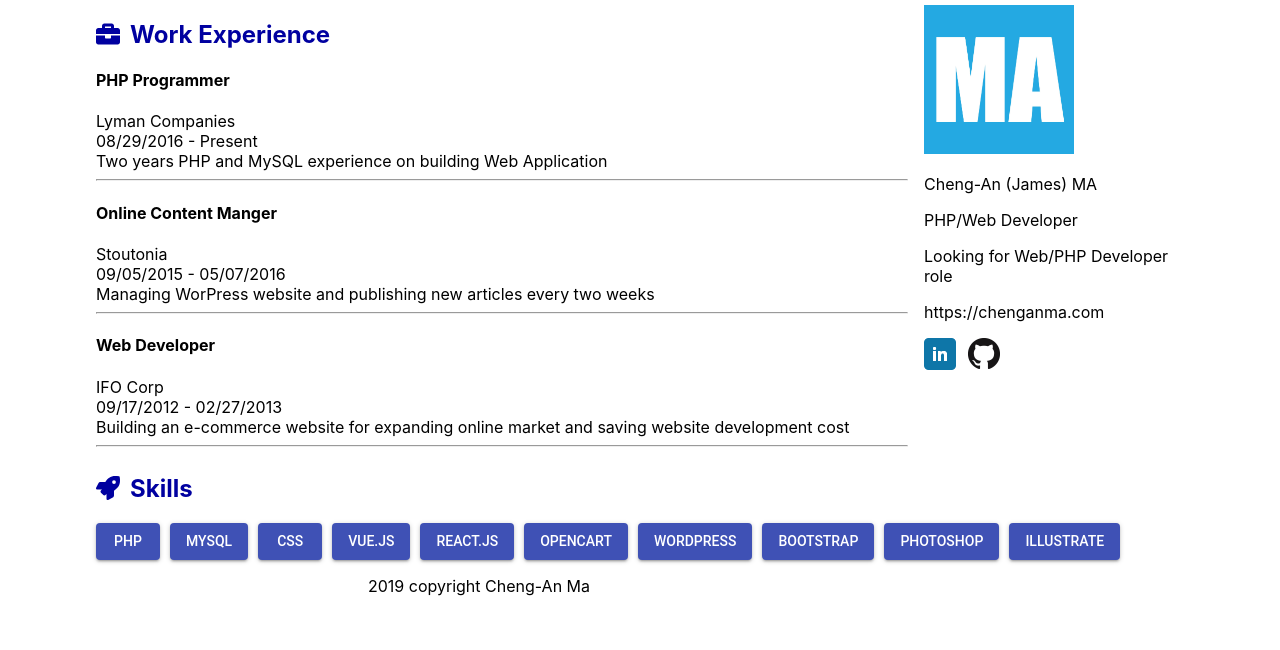
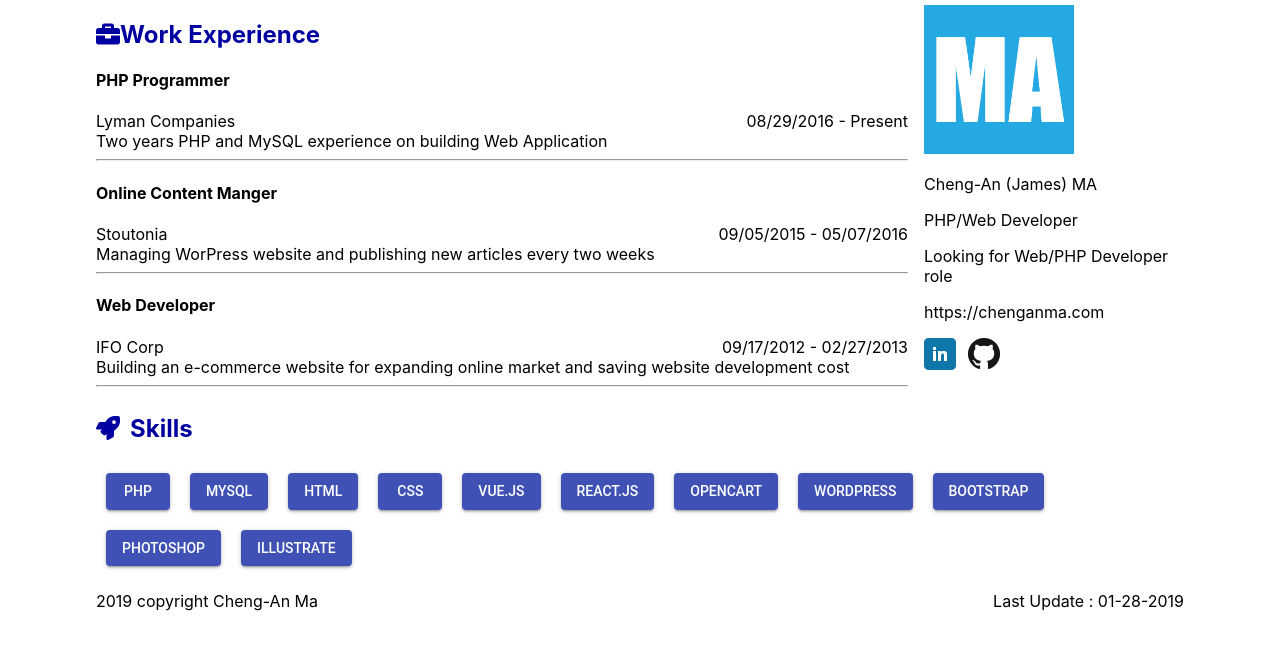
Before and after one commit to chenganma/personal-website, a React (Create React App) app: page / in a window 1280 px wide. Shown: the top 650 px of the page. Built offline with nearby package versions, Linux system fonts and the light colour scheme.

Commit message:
layout minor changed

```diff
--- a/src/App.js
+++ b/src/App.js
@@ -44,7 +44,7 @@ function App() {
 
 	            <Grid item xs={12} md={9}>
 
-	            <h2 style={h2Tag}><span style={spaceMar}><FontAwesomeIcon icon={faBriefcase} /></span>Work Experience</h2>
+	            <h2 style={h2Tag}><span style={spaceMar}><FontAwesomeIcon icon={faBriefcase} />Work Experience</span></h2>
 	                <Main />
 	            </Grid>
 	            <Hidden only={['xs', 'sm']}>
--- a/src/Footer.js
+++ b/src/Footer.js
@@ -7,15 +7,18 @@ import github_logo from './assets/GitHub.png';
 import linkedin_logo from './assets/linkedin.png';
 import './App.css';
 
+const marStyle = {
+  float: 'right',
+};
+
 const divStyle = {
-  width: '50%',
-  margin: '0 auto',
+  marginTop: '15px',
 };
 
 function Footer(){
 	return(
 		<div style={divStyle}>
-            <p>2019 copyright Cheng-An Ma</p>
+            <span>2019 copyright Cheng-An Ma</span> <span style={marStyle}>Last Update : {resumeData.updateDate}</span>
         </div>
 	)
 }
--- a/src/Main.js
+++ b/src/Main.js
@@ -15,17 +15,17 @@ const titleColor = {
   color: 'blue',
 };
 
-
+const datePosition = {
+  float: 'right',
+};
 
 function Main() {
 
     const displayWork = resumeData.work.map((item, index) =>
         <div key={item.title + index}>
             <h4>{item.title}</h4>
-	            {item.company}<br />
-	            {item.date}<br />
-	            {item.description}<br /> <hr />
-
+	          <span >{item.company}</span><span style={datePosition}>{item.date}</span><br />
+	          {item.description}<br /> <hr />
         </div>
     )
 
--- a/src/Skills.js
+++ b/src/Skills.js
@@ -22,7 +22,7 @@ const backColor = {
 };
 
 const spaceMar = {
-  marginRight: "10px",
+  margin: "10px",
 };
 
 function Skills() {
--- a/src/resumeData.js
+++ b/src/resumeData.js
@@ -2,6 +2,7 @@ const resumeData = {
     "name": "Cheng-An (James) MA",
     "role": "PHP/Web Developer",
     "roleDescription": "Looking for Web/PHP Developer role",
+    "updateDate": "01-28-2019",
     "linkedin":{
         url: "https://www.linkedin.com/in/chenganma/",
         imagePath: "#",
@@ -37,7 +38,7 @@ const resumeData = {
         description: "Building an e-commerce website for expanding online market and saving website development cost"
      }
     ],
-    "skills" :['PHP', 'MySQL', 'CSS', 'Vue.js', 'React.js', 'OpenCart', 'WordPress', 'Bootstrap', 'PhotoShop', 'Illustrate']
+    "skills" :['PHP', 'MySQL', 'HTML', 'CSS', 'Vue.js', 'React.js', 'OpenCart', 'WordPress', 'Bootstrap', 'PhotoShop', 'Illustrate']
 }
 
 
```
